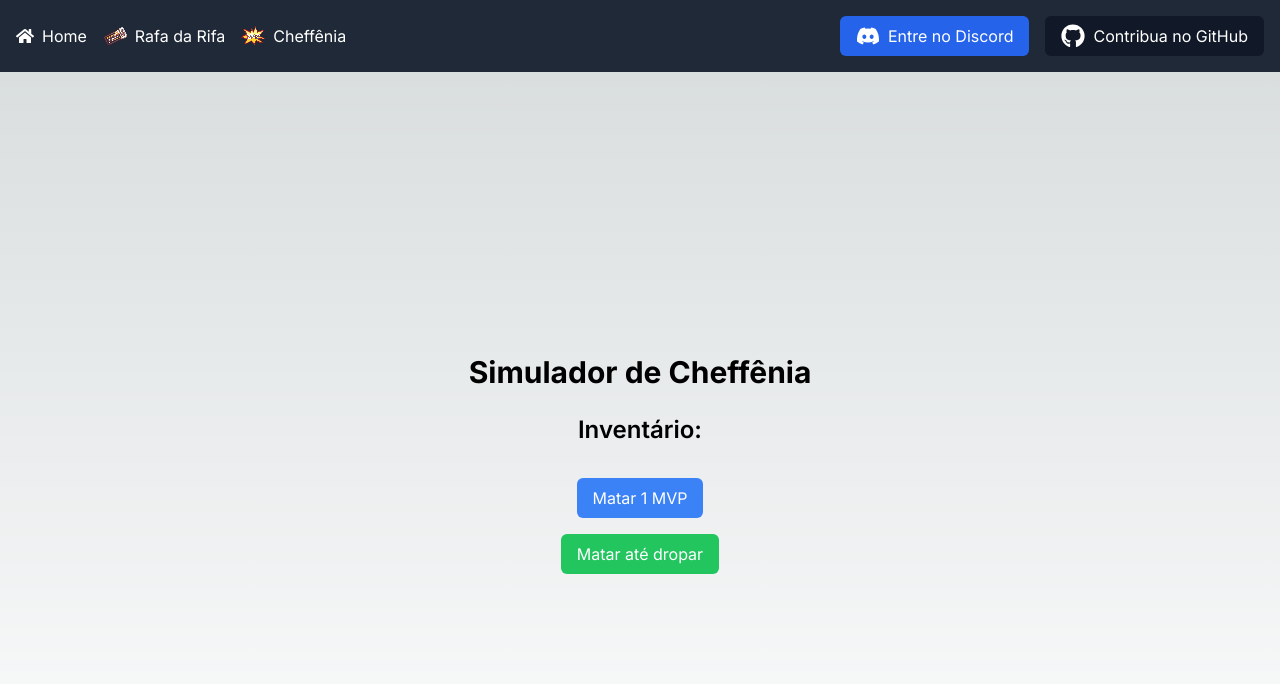
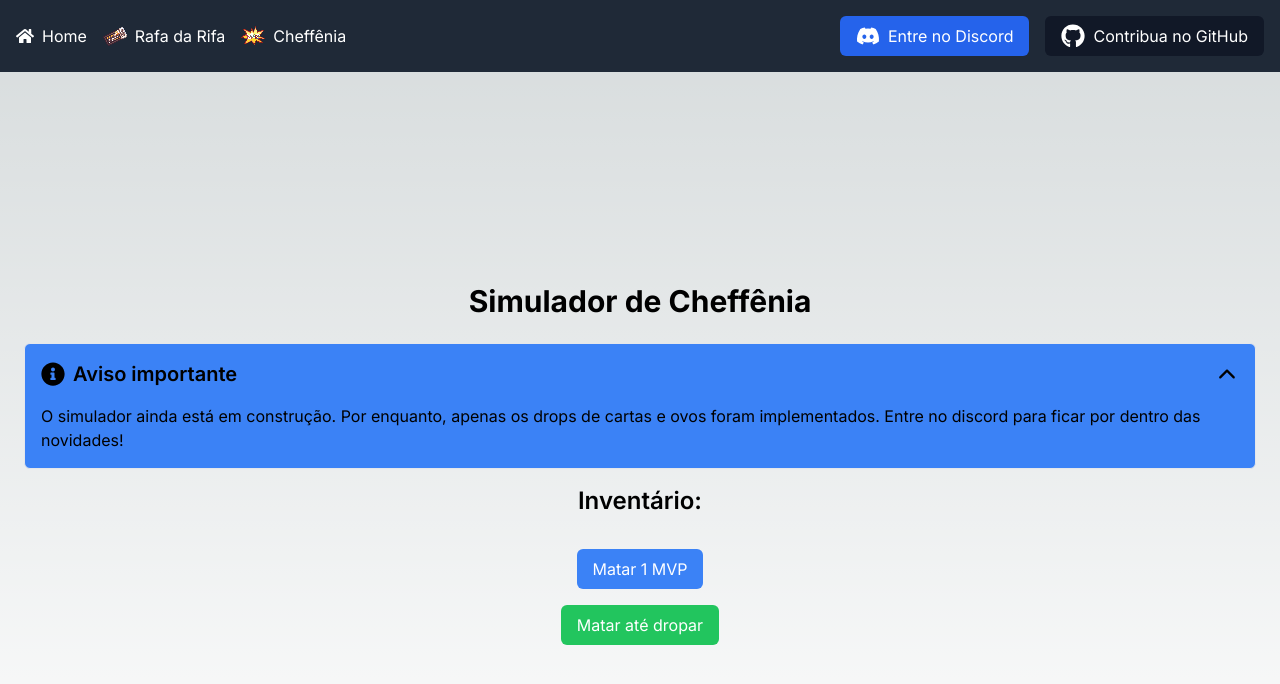
Before and after one commit to raphaelbp12/afktales, a Next.js app: page /mvpsimulator in a window 1280 px wide. Shown: the top 684 px of the page. Built offline with nearby package versions, Linux system fonts and the light colour scheme.

Commit message:
feat: info panel

```diff
--- /dev/null
+++ b/components/InfoPanel.tsx
@@ -0,0 +1,57 @@
+// components/InfoPanel.tsx
+import React, { useState, useEffect } from "react";
+import { FaInfoCircle } from "react-icons/fa";
+import { IoIosArrowUp, IoIosArrowDown } from "react-icons/io";
+
+interface InfoPanelProps {
+  icon?: React.ReactNode;
+  title: string;
+  description: string;
+  storageKey: string; // Unique key for storing the collapse state in localStorage
+}
+
+const InfoPanel: React.FC<InfoPanelProps> = ({
+  icon = <FaInfoCircle size={24} />,
+  title,
+  description,
+  storageKey,
+}) => {
+  const [isCollapsed, setIsCollapsed] = useState(false);
+
+  useEffect(() => {
+    const savedState = localStorage.getItem(storageKey);
+    if (savedState) {
+      setIsCollapsed(JSON.parse(savedState));
+    }
+  }, [storageKey]);
+
+  const toggleCollapse = () => {
+    const newState = !isCollapsed;
+    setIsCollapsed(newState);
+    localStorage.setItem(storageKey, JSON.stringify(newState));
+  };
+
+  return (
+    <div
+      className="border rounded-md p-4 mb-4 bg-blue-500 cursor-pointer"
+      onClick={toggleCollapse}
+    >
+      <div className="flex items-center justify-between">
+        <div className="flex items-center">
+          {icon}
+          <h2 className="ml-2 text-xl font-semibold">{title}</h2>
+        </div>
+        <div>
+          {isCollapsed ? (
+            <IoIosArrowDown size={24} />
+          ) : (
+            <IoIosArrowUp size={24} />
+          )}
+        </div>
+      </div>
+      {!isCollapsed && <p className="mt-4">{description}</p>}
+    </div>
+  );
+};
+
+export default InfoPanel;
--- a/components/MvpSimulator.tsx
+++ b/components/MvpSimulator.tsx
@@ -14,6 +14,7 @@ import { Item } from "./item";
 import { drops } from "./drops";
 import DefeatedEnemiesTable from "./DefeatedEnemiesTable";
 import Inventory from "./Inventory";
+import InfoPanel from "./InfoPanel";
 
 function getRandomEnemy(enemies: Enemy[]): Enemy {
   const weightedEnemies: Enemy[] = [];
@@ -89,6 +90,11 @@ const MvpSimulator: React.FC = () => {
   return (
     <div className="flex flex-col items-center justify-center min-h-screen p-6">
       <h1 className="text-3xl font-bold mb-6">Simulador de Cheffênia</h1>
+      <InfoPanel
+        title="Aviso importante"
+        description="O simulador ainda está em construção. Por enquanto, apenas os drops de cartas e ovos foram implementados. Entre no discord para ficar por dentro das novidades!"
+        storageKey="infoPanelDisclaimer"
+      />
       <h2 className="text-2xl font-semibold">Inventário:</h2>
       <Inventory />
       <button
```
